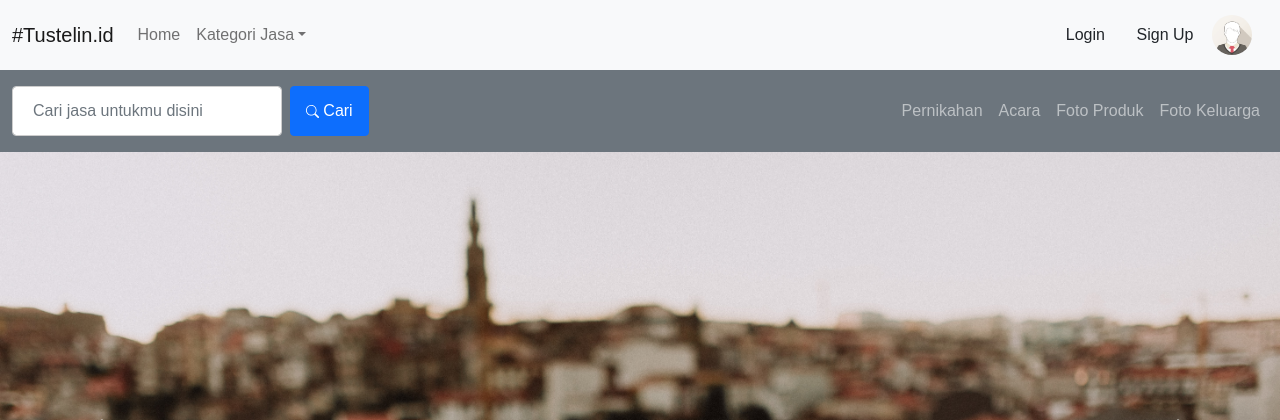
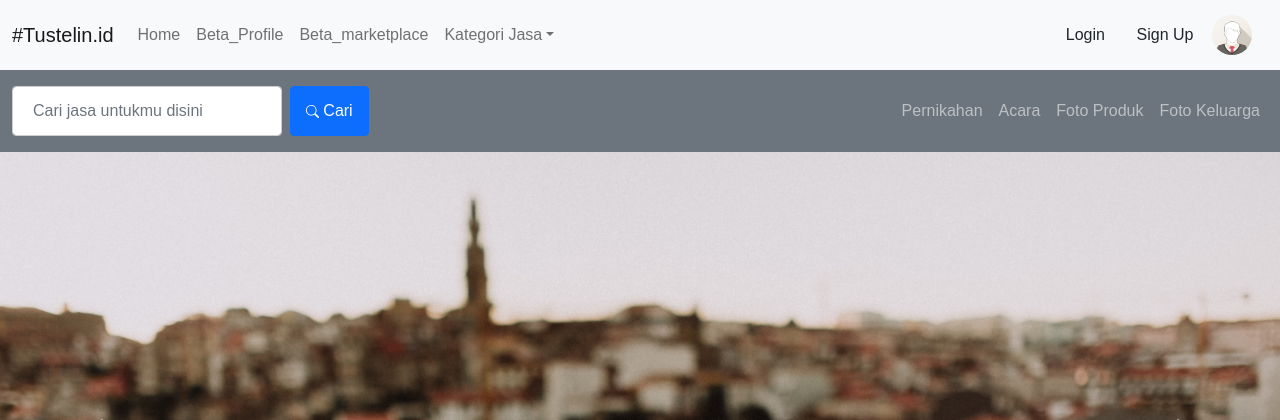
Before and after one commit to adriswara/tustelin, a CodeIgniter 4 app: template app/Views/pages/home_page.php in a window 1280 px wide. Shown: the top 420 px of the page. Run offline with PHP 8.4 and a stand-in for CodeIgniter, Linux system fonts and the light colour scheme; the template is opened without the code that fills it, so the values that code supplies are empty; some libraries are stand-ins or nearby versions.

Commit message:
re porpose navbar for developing

```diff
--- a/app/Views/layout/navbar.php
+++ b/app/Views/layout/navbar.php
@@ -8,6 +8,12 @@
             <ul class="navbar-nav">
                 <li class="nav-item">
                     <a class="nav-link" href="/">Home</a>
+                </li>
+                <li>
+                    <a class="nav-link" href="/home/profile">Beta_Profile</a>
+                </li>
+                <li>
+                    <a class="nav-link" href="/home/marketplace">Beta_marketplace</a>
                 </li>
                 <li></li>
                 <li class="nav-item dropdown">
@@ -62,6 +68,7 @@
             </form>
         </div>
         <ul class="navbar-nav me-auto">
+
             <li class="nav-item">
                 <a class="nav-link" href="javascript:void(0)">Pernikahan</a>
             </li>
```
